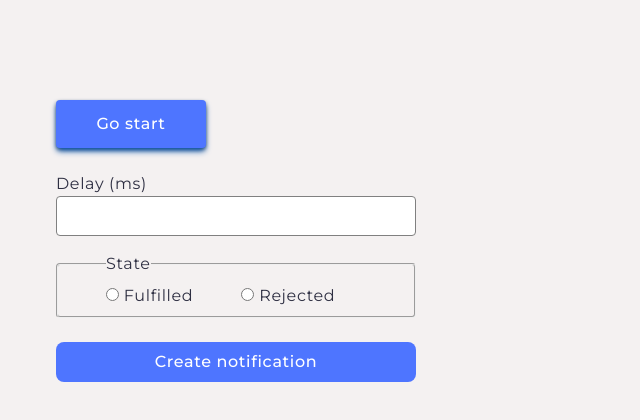
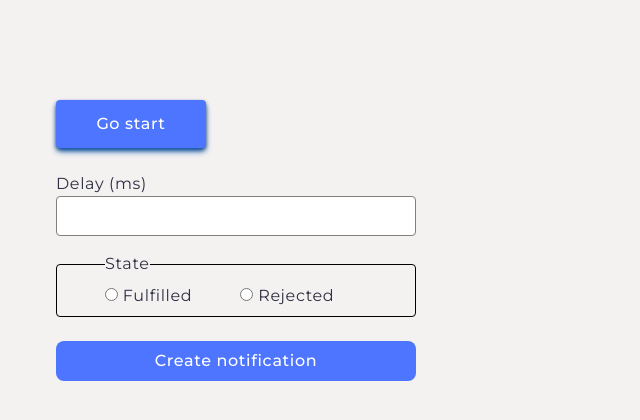
Before and after one commit to Maliuk-Olexandr/goit-js-hw-10, a website built with Vite: page src/2-snackbar.html in a window 1280 px wide. Shown: the whole page, without its empty margins (0-640 px from the left). Built offline with nearby package versions, Linux system fonts and the light colour scheme.

Commit message:
Fix fieldset border style and remove commented snackbar CSS

```diff
--- a/src/css/2-snackbar.css
+++ b/src/css/2-snackbar.css
@@ -18,6 +18,7 @@ input[type='number']:focus {
   border: 1px solid #4e75ff;
 }
 fieldset {
+  border: 1px solid #000;
   border-radius: 4px;
   padding: 8px 48px 8px;
   display: flex;
@@ -30,17 +31,3 @@ button {
   height: 40px;
   background: #4e75ff;
 }
-
-/* .snackbar {
-  position: fixed;
-  bottom: 0;
-  left: 50%;
-  transform: translateX(-50%);
-  z-index: 1000;
-  background-color: var(--color-primary);
-  color: var(--color-on-primary);
-  padding: 16px;
-  border-radius: 4px;
-  box-shadow: var(--shadow-elevation-2dp);
-  transition: opacity 0.3s ease-in-out, transform 0.3s ease-in-out;
-} */
```
